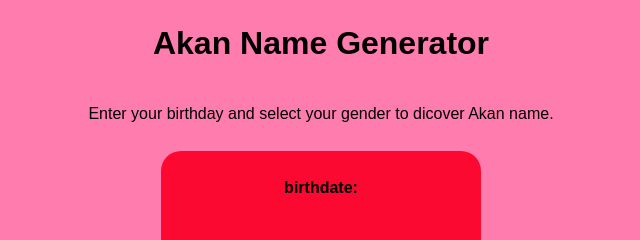
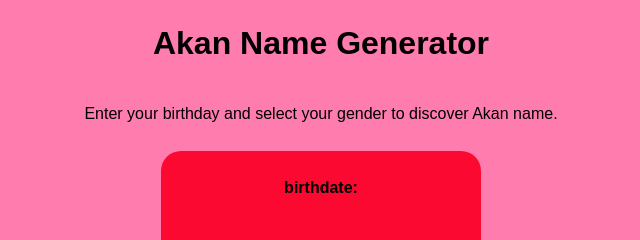
Before and after one commit to Beryl470/akan-project, a plain HTML site: page index.html in a window 1280 px wide. Shown: the top 240 px of the page, 319-959 px from the left. Drawn offline with Linux system fonts and the light colour scheme.

Commit message:
update changes on README.md

```diff
--- a/index.html
+++ b/index.html
@@ -7,7 +7,7 @@
 </head>
 <body>
     <h1>Akan Name Generator</h1>
-    <p>Enter your birthday and select your gender to dicover Akan name.</p>
+    <p>Enter your birthday and select your gender to discover Akan name.</p>
     <form id="akan-Form">
         <label for="birthdate">birthdate:</label><br>
         <input type="date" id="birthdate" name="birthdate" required><br><br>
```
Also changed, not shown: 1 other file.
